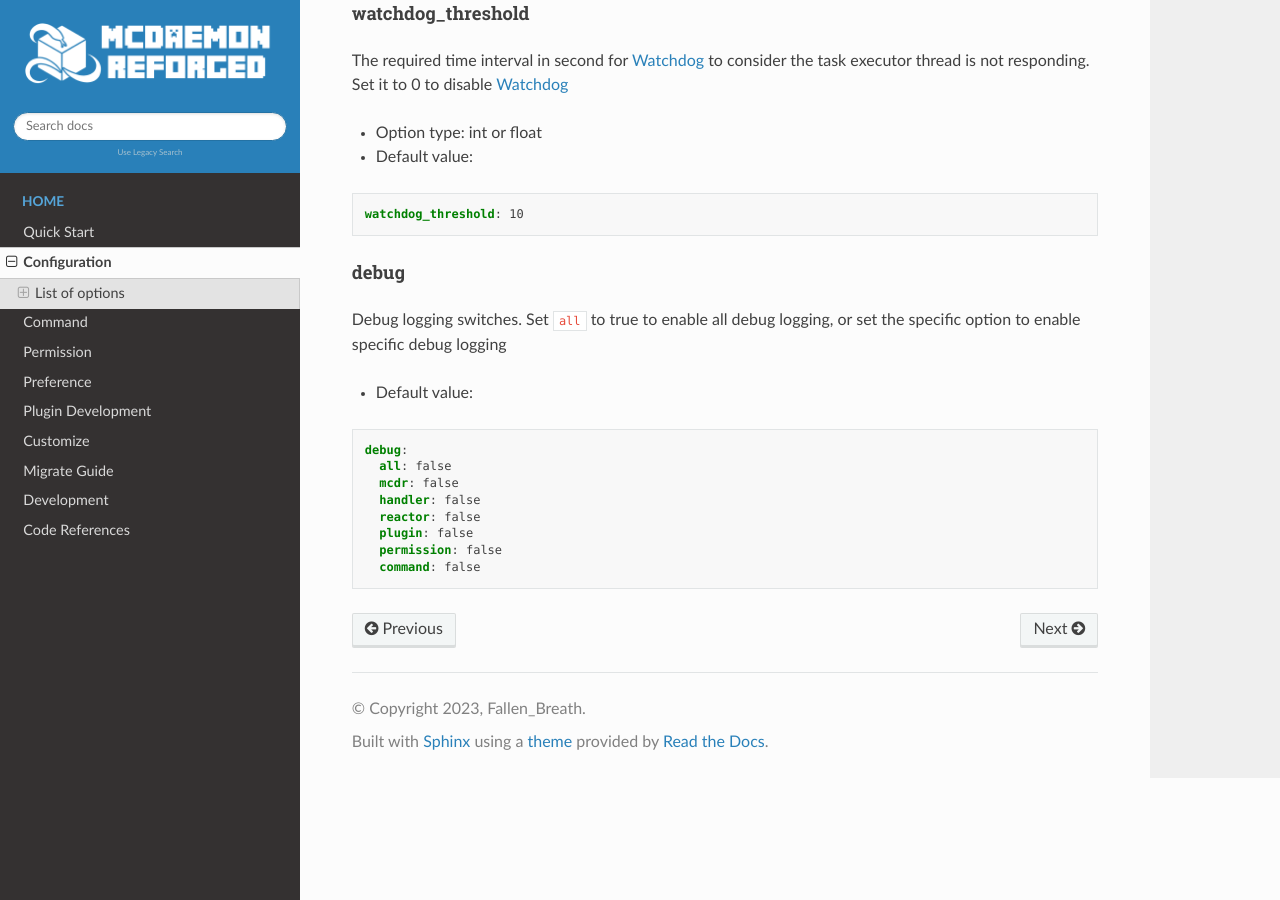
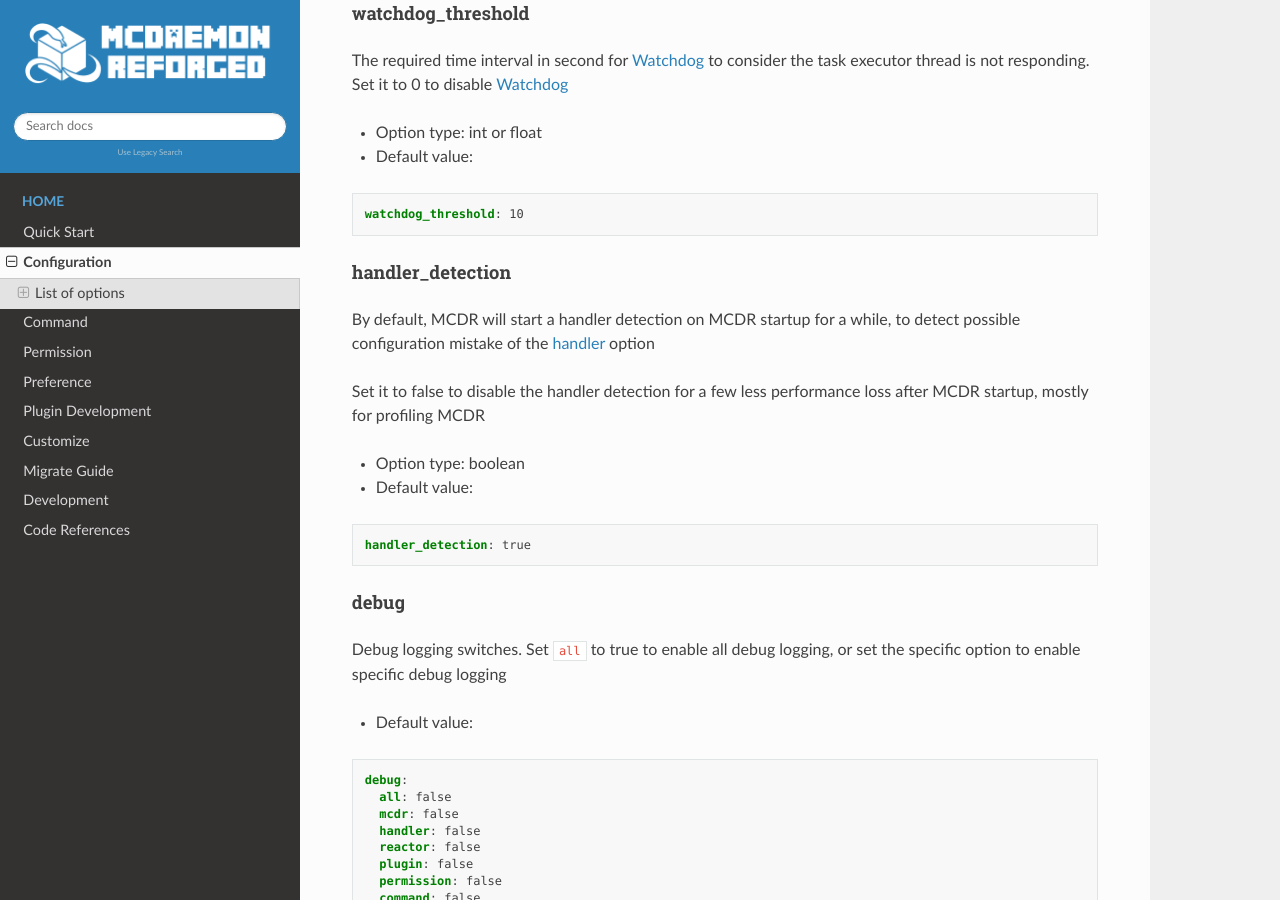
Before and after one commit to MCDReforged/MCDReforged, a Sphinx documentation site: the page built from docs/source/configuration.rst, in a window 1280 px wide and 900 px high, scrolled down 7488 px. Built offline with Sphinx 7.4.7 and the Read the Docs theme 2.0.0, drawn with Linux system fonts in a browser that asks for light colours; the version number could not be read and is left out; comment, search, counter and statistics services are not loaded.

Commit message:
doc(configuration): add doc for the new `handler_detection` option
the remained work of c314eb1fe504a002bb52709bd632385362929bd5

```diff
--- a/docs/source/configuration.rst
+++ b/docs/source/configuration.rst
@@ -384,6 +384,21 @@ The required time interval in second for :doc:`/plugin_dev/watchdog` to consider
 
     watchdog_threshold: 10
 
+handler_detection
+~~~~~~~~~~~~~~~~~~
+
+By default, MCDR will start a handler detection on MCDR startup for a while,
+to detect possible configuration mistake of the :ref:`configuration:handler` option
+
+Set it to false to disable the handler detection for a few less performance loss after MCDR startup, mostly for profiling MCDR
+
+* Option type: boolean
+* Default value:
+
+.. code-block:: yaml
+
+    handler_detection: true
+
 debug
 ~~~~~
 
--- a/mcdreforged/resources/default_config.yml
+++ b/mcdreforged/resources/default_config.yml
@@ -95,8 +95,8 @@ custom_info_reactors:
 watchdog_threshold: 10
 
 
-# When set to true, MCDR will start a handler detection thread on MCDR startup for a while,
-# for detecting possible wrong configuration of the handler option
+# When set to true, MCDR will start a handler detection on MCDR startup for a while,
+# to detect possible configuration mistake of the :ref:`configuration:handler` option
 handler_detection: true
 
 
```
Also changed, not shown: 1 other file.
